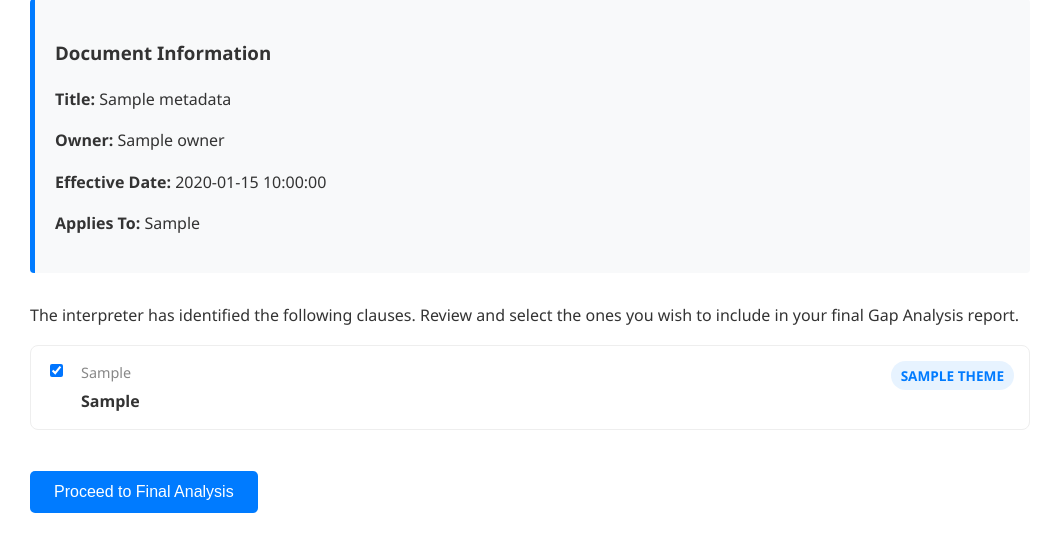
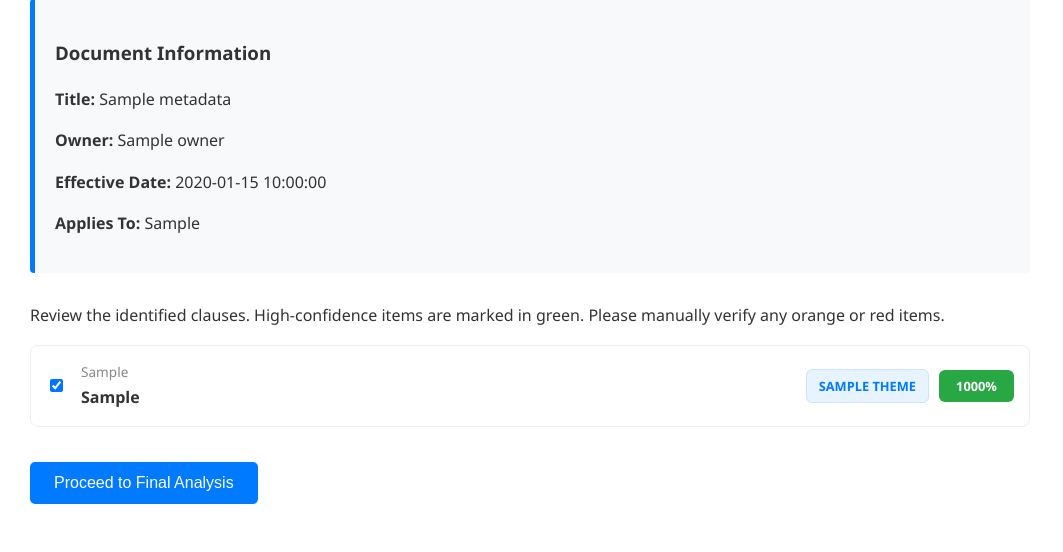
Before and after one commit to Abhishek0802/Policy-Control-GAP-Analysis, a Flask app: template app/ui/templates/interpreter_review.html in a window 1280 px wide. Shown: the part 89-641 px from the top of the page, without its empty margins (0-1063 px from the left). Run offline with Flask 3, Linux system fonts and the light colour scheme; the template is opened without the code that fills it: most values are stand-ins (such as "Sample title", 1, 10 or a date in 2020); parts of the project's set-up code (start-up, migrations or seed data) failed here and were passed over.

Commit message:
Adding confidence_score

```diff
--- a/app/ui/templates/interpreter_review.html
+++ b/app/ui/templates/interpreter_review.html
@@ -5,13 +5,37 @@
   <title>Interpreter Review</title>
   <style>
     body { font-family: 'Segoe UI', Arial, sans-serif; margin: 30px; max-width: 1000px; line-height: 1.6; color: #333; }
+
     .metadata-section { background: #f8f9fa; border-left: 5px solid #007bff; padding: 20px; margin-bottom: 30px; border-radius: 4px; }
-    .clause-box { border: 1px solid #eee; padding: 15px; margin-bottom: 15px; border-radius: 8px; display: flex; align-items: flex-start; gap: 15px; transition: 0.2s; }
+
+    .clause-box { border: 1px solid #eee; padding: 15px; margin-bottom: 15px; border-radius: 8px; display: flex; align-items: center; gap: 15px; transition: 0.2s; }
     .clause-box:hover { border-color: #007bff; box-shadow: 0 2px 8px rgba(0,0,0,0.1); }
-    .theme-badge { background: #e7f3ff; color: #007bff; padding: 4px 10px; border-radius: 20px; font-size: 0.85rem; font-weight: bold; text-transform: uppercase; white-space: nowrap; }
+
     .clause-content { flex-grow: 1; }
-    .section-ref { color: #888; font-size: 0.9rem; margin-bottom: 5px; display: block; }
-    button { background: #007bff; color: white; border: none; padding: 12px 24px; border-radius: 5px; cursor: pointer; font-size: 1rem; }
+    .section-ref { color: #888; font-size: 0.85rem; margin-bottom: 3px; display: block; }
+
+    /* Container for the badges on the right */
+    .status-group { display: flex; align-items: center; gap: 10px; min-width: fit-content; }
+
+    .theme-badge {
+        background: #e7f3ff; color: #007bff; padding: 6px 12px; border-radius: 6px;
+        font-size: 0.8rem; font-weight: bold; text-transform: uppercase; white-space: nowrap;
+        border: 1px solid #cce5ff;
+    }
+
+    /* Confidence Box Styling */
+    .confidence-box {
+        padding: 6px 10px; border-radius: 6px; font-size: 0.8rem; font-weight: bold;
+        color: white; min-width: 55px; text-align: center; white-space: nowrap;
+    }
+
+    /* Color Ranks based on your Prompt Logic */
+    .rank-high { background-color: #28a745; }    /* Green: 0.8 - 1.0 */
+    .rank-mid  { background-color: #ffc107; color: #333; } /* Yellow: 0.6 - 0.8 */
+    .rank-low  { background-color: #fd7e14; }    /* Orange: 0.4 - 0.6 */
+    .rank-crit { background-color: #dc3545; }    /* Red: < 0.4 */
+
+    button { background: #007bff; color: white; border: none; padding: 12px 24px; border-radius: 5px; cursor: pointer; font-size: 1rem; margin-top: 20px; }
     button:hover { background: #0056b3; }
   </style>
 </head>
@@ -27,7 +51,7 @@
     <p><strong>Applies To:</strong> {{ metadata.applies_to }}</p>
 </div>
 
-<p>The interpreter has identified the following clauses. Review and select the ones you wish to include in your final Gap Analysis report.</p>
+<p>Review the identified clauses. High-confidence items are marked in green. Please manually verify any orange or red items.</p>
 
 <form method="post" action="/review/submit">
 
@@ -40,13 +64,30 @@
         <strong>{{ item.exact_clause }}</strong>
     </div>
 
-    <div class="theme-badge">
-        {{ item.theme }}
+    <div class="status-group">
+        <div class="theme-badge">
+            {{ item.theme }}
+        </div>
+
+        {# Logic for dynamic color coding based on the prompt ranges #}
+        {% set score = item.confidence_score | float %}
+        {% if score >= 0.8 %}
+            {% set color_class = 'rank-high' %}
+        {% elif score >= 0.6 %}
+            {% set color_class = 'rank-mid' %}
+        {% elif score >= 0.4 %}
+            {% set color_class = 'rank-low' %}
+        {% else %}
+            {% set color_class = 'rank-crit' %}
+        {% endif %}
+
+        <div class="confidence-box {{ color_class }}">
+            {{ (score * 100) | int }}%
+        </div>
     </div>
   </div>
 {% endfor %}
 
-<br>
 <button type="submit">Proceed to Final Analysis</button>
 
 </form>
```
Also changed, not shown: app/agents/new_doc_interpreter.py (+19 -2 lines), app/main.py (+17 -2 lines), 1 other file.
